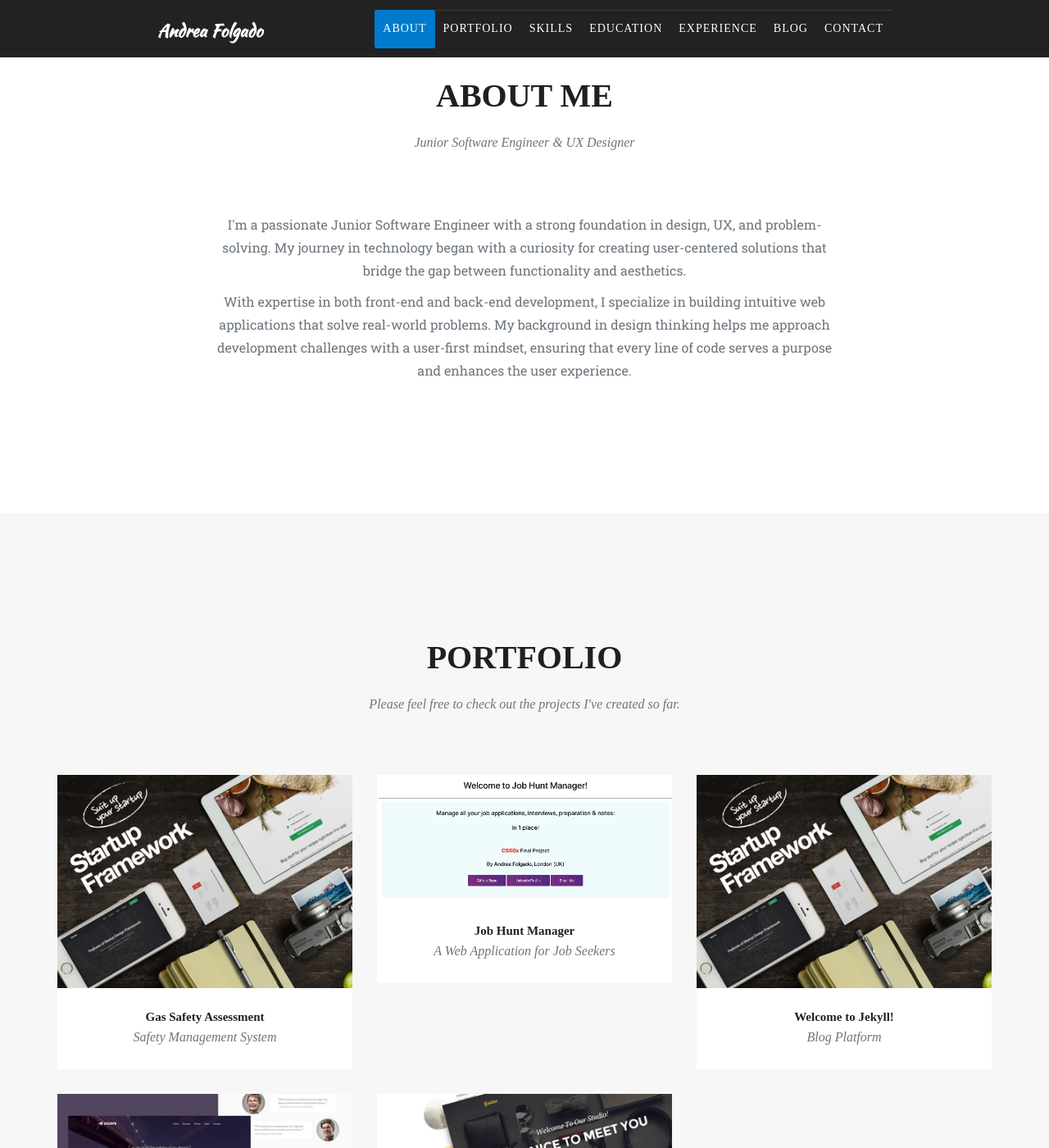
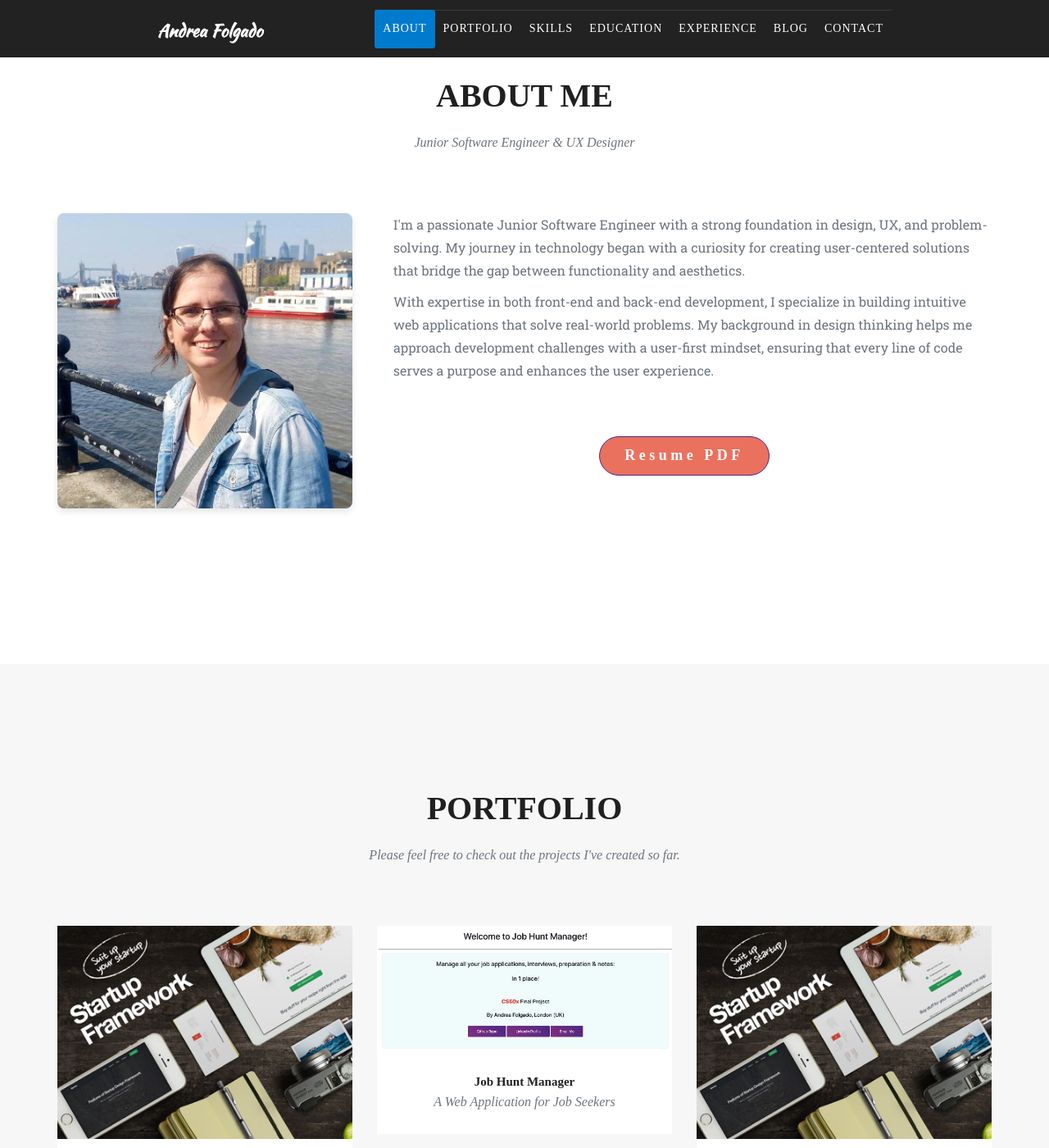
Before and after one commit to CardinisCode/cardiniscode.github.io, a Jekyll site: the page built from index.html, in a window 1280 px wide and 1400 px high, scrolled down 919 px. Shown: the whole window at 82% size. Built offline with Jekyll 4.4.1, drawn with Linux system fonts in a browser that asks for light colours; some web fonts are replaced.

```diff
--- a/_includes/about.html
+++ b/_includes/about.html
@@ -8,7 +8,13 @@
                 </div>
             </div>
             <div class="row">
-                <div class="col-lg-8 col-lg-offset-2 text-center">
+                <div class="col-md-4">
+                    <div class="about-image-container">
+                        <img src="img/about/Picture_Me_Portfolio2.jpeg" class="img-responsive about-image" alt="Andrea Folgado - Software Engineer & UX Designer">
+                    </div>
+                </div>
+                <div class="col-md-8">
+                    <div class="about-content">
                         <p class="large text-muted">
                             I'm a passionate Junior Software Engineer with a strong foundation in design, UX, and problem-solving.
                             My journey in technology began with a curiosity for creating user-centered solutions that bridge the gap
@@ -19,6 +25,10 @@
                             that solve real-world problems. My background in design thinking helps me approach development challenges
                             with a user-first mindset, ensuring that every line of code serves a purpose and enhances the user experience.
                         </p>
+                        <div class="about-cta-container">
+                            <a href="assets/resume.pdf" class="btn btn-xl" target="_blank">Resume PDF</a>
+                        </div>
+                    </div>
                 </div>
             </div>
         </div>
--- a/blog.html
+++ b/blog.html
@@ -1,11 +1,9 @@
 ---
-layout: default
+layout: blog
 title: Blog
 ---
 
 <!-- Blog Section -->
-<section id="blog" class="bg-light-gray">
-    <div class="container">
 <div class="row">
     <div class="col-lg-12 text-center">
         <h2 class="section-heading">Blog & Articles</h2>
@@ -26,5 +24,3 @@ title: Blog
         {% endfor %}
     </div>
 </div>
-    </div>
-</section>
--- a/css/agency.css
+++ b/css/agency.css
@@ -136,6 +136,51 @@ fieldset[disabled] .btn-primary.active {
 .btn-primary .badge {
     color: #007acc;
     background-color: #fff;
+}
+
+/* ===================================
+   ABOUT SECTION STYLES
+   =================================== */
+
+.about-image-container {
+    text-align: center;
+    margin-bottom: 30px;
+}
+
+.about-image {
+    max-width: 100%;
+    height: auto;
+    border-radius: 8px;
+    box-shadow: 0 4px 8px rgba(0, 0, 0, 0.1);
+}
+
+.about-content {
+    padding-left: 20px;
+    position: relative;
+    min-height: 400px;
+}
+
+.col-md-8 .about-cta-container {
+    position: absolute !important;
+    bottom: 60px !important;
+    left: 0 !important;
+    right: 0 !important;
+    text-align: center !important;
+    padding: 20px 0 !important;
+    z-index: 10 !important;
+}
+
+@media (max-width: 768px) {
+    .about-content {
+        padding-left: 0;
+        margin-top: 20px;
+        min-height: auto;
+    }
+
+    .about-cta-container {
+        position: static;
+        margin-top: 30px;
+    }
 }
 
 /* ===================================
@@ -824,15 +869,8 @@ ul.social-buttons li a:active {
    SELECTION & HIGHLIGHTING
    =================================== */
 
-::-moz-selection {
-    text-shadow: none;
-    background: #007acc;
-}
-
-::selection {
-    text-shadow: none;
-    background: #007acc;
-}
+/* Using browser default selection colors for better accessibility and compliance */
+/* Browser defaults provide optimal contrast and meet accessibility standards */
 
 img::selection {
     background: 0 0;
```
Also changed, not shown: _layouts/blog.html (added, +62 -0 lines), img/about/Picture_Me_Portfolio2.jpeg (added), 1 other file. Lines whose indentation alone changed are shown as unchanged.
